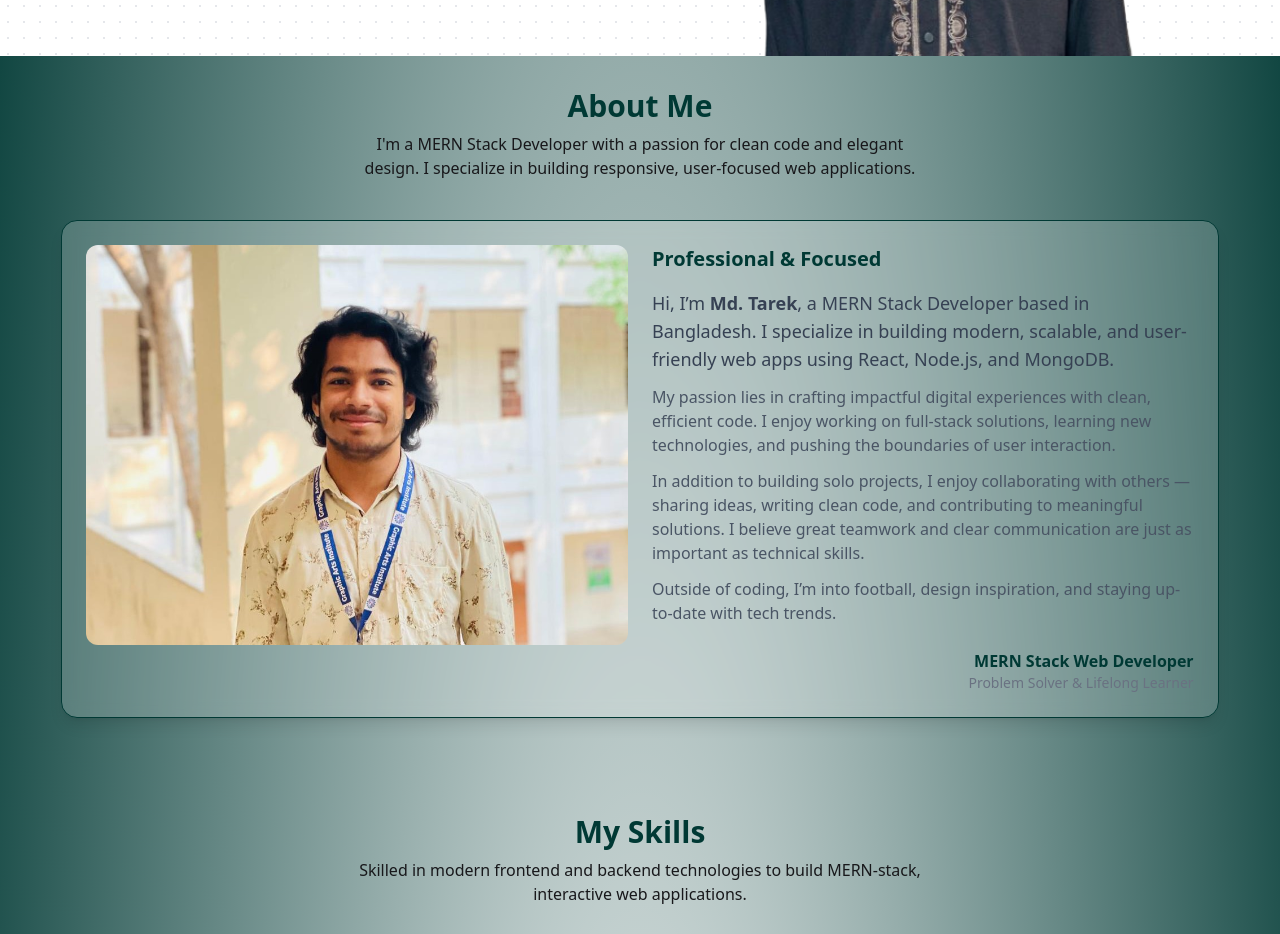
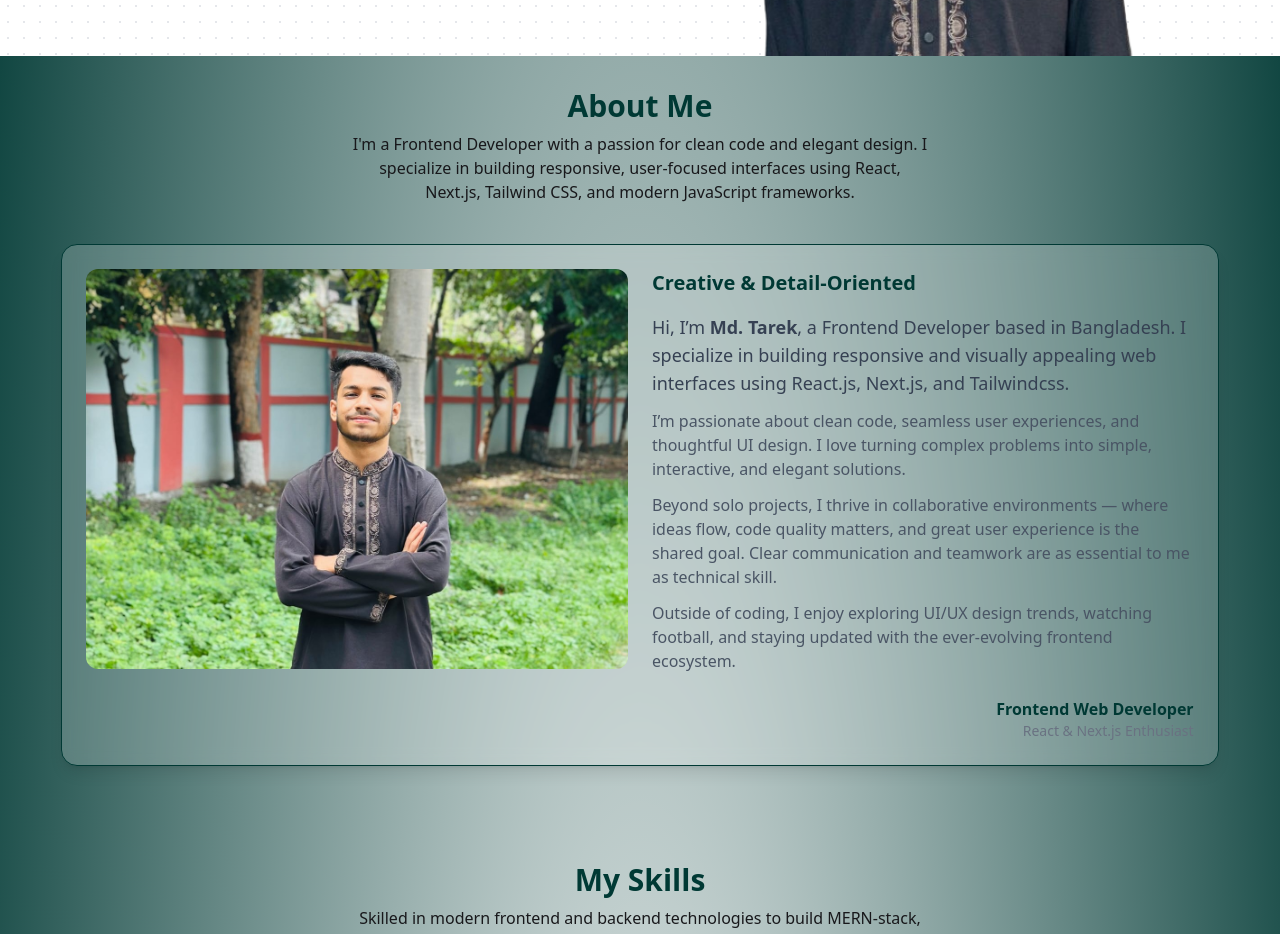
Before and after one commit to TarekNexus/Portfolio-Tarek, a React (Vite) app: page / in a window 1280 px wide. Shown: the part 580-1514 px from the top of the page. Built offline with nearby package versions, Linux system fonts and the light colour scheme.

Commit message:
about section updated

```diff
--- a/src/components/About.jsx
+++ b/src/components/About.jsx
@@ -1,7 +1,7 @@
 import React from "react";
 // eslint-disable-next-line no-unused-vars
 import { motion } from "framer-motion";
-import image from "../assets/about.jpg";
+import image from "../assets/nn.jpg";
 
 const About = () => {
   return (
@@ -26,9 +26,7 @@ const About = () => {
           viewport={{ once: true }}
           className="mb-10 text-sm md:text-base text-center max-w-xl mx-auto"
         >
-          I'm a MERN Stack Developer with a passion for clean code and elegant
-          design. I specialize in building responsive, user-focused web
-          applications.
+         I'm a Frontend Developer with a passion for clean code and elegant design. I specialize in building responsive, user-focused interfaces using React, Next.js, Tailwind CSS, and modern JavaScript frameworks.
         </motion.p>
 
         {/* Card container */}
@@ -65,39 +63,30 @@ const About = () => {
   className="w-full lg:w-1/2"
 >
   <h2 className="text-xl font-bold text-[#003934] mb-4">
-              Professional & Focused
+    Creative & Detail-Oriented
   </h2>
   <p className="text-lg text-gray-700 mb-3">
-              Hi, I’m <span className="font-semibold">Md. Tarek</span>, a MERN
-              Stack Developer based in Bangladesh. I specialize in building
-              modern, scalable, and user-friendly web apps using React, Node.js,
-              and MongoDB.
+    Hi, I’m <span className="font-semibold">Md. Tarek</span>, a Frontend Developer based in Bangladesh. I specialize in building responsive and visually appealing web interfaces using React.js, Next.js, and Tailwindcss.
   </p>
   <p className="text-gray-600 mb-3">
-              My passion lies in crafting impactful digital experiences with
-              clean, efficient code. I enjoy working on full-stack solutions,
-              learning new technologies, and pushing the boundaries of user
-              interaction.
+    I’m passionate about clean code, seamless user experiences, and thoughtful UI design. I love turning complex problems into simple, interactive, and elegant solutions.
   </p>
   <p className="text-gray-600 mb-3">
-              In addition to building solo projects, I enjoy collaborating with
-              others — sharing ideas, writing clean code, and contributing to
-              meaningful solutions. I believe great teamwork and clear
-              communication are just as important as technical skills.
+    Beyond solo projects, I thrive in collaborative environments — where ideas flow, code quality matters, and great user experience is the shared goal. Clear communication and teamwork are as essential to me as technical skill.
   </p>
   <p className="text-gray-600">
-              Outside of coding, I’m into football, design inspiration, and
-              staying up-to-date with tech trends.
+    Outside of coding, I enjoy exploring UI/UX design trends, watching football, and staying updated with the ever-evolving frontend ecosystem.
   </p>
   <div className="mt-6 text-right">
     <p className="font-semibold text-[#003934]">
-                MERN Stack Web Developer
+      Frontend Web Developer
     </p>
     <p className="text-sm text-gray-500">
-                Problem Solver & Lifelong Learner
+       React & Next.js Enthusiast
     </p>
   </div>
 </motion.div>
+
         </motion.div>
       </div>
     </section>
--- a/src/components/Hero.jsx
+++ b/src/components/Hero.jsx
@@ -15,7 +15,7 @@ const Hero = () => {
           initial={{ opacity: 0, y: 50 }}
           animate={{ opacity: 1, y: 0 }}
           transition={{ duration: 0.8, ease: "easeOut" }}
-          className="flex flex-col-reverse lg:flex-row items-center justify-between pt-10 w-11/12 max-w-[1600px] mx-auto"
+          className="flex flex-col-reverse lg:flex-row items-center justify-between pt-0 md:pt-10 w-11/12 max-w-[1600px] mx-auto"
         >
           {/* 👉 Left Text Content */}
           <div className="w-full lg:w-1/2 text-center lg:text-left px-4">
@@ -27,7 +27,7 @@ const Hero = () => {
               Frontend Developer | React & Next.js Enthusiast | Building Scalable & Modern Web Apps
             </h3>
 
-            <p className="text-gray-700 mb-8 max-w-9/12 mx-auto lg:mx-0 leading-relaxed">
+            <p className="text-gray-700   mb-8 max-w-12/12 md:max-w-9/12 mx-auto lg:mx-0 leading-relaxed">
               I build full-stack web applications using MongoDB, Express, React.js, Next.js, and Node.js — solving complex problems with clean, scalable code and delightful UI.
             </p>
 
```
Also changed, not shown: src/assets/nn.jpg. Lines whose indentation alone changed are shown as unchanged.
